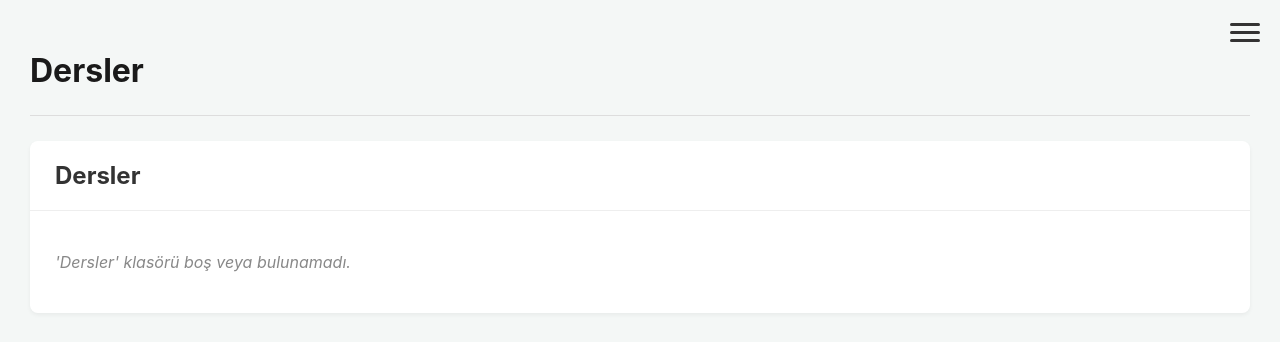
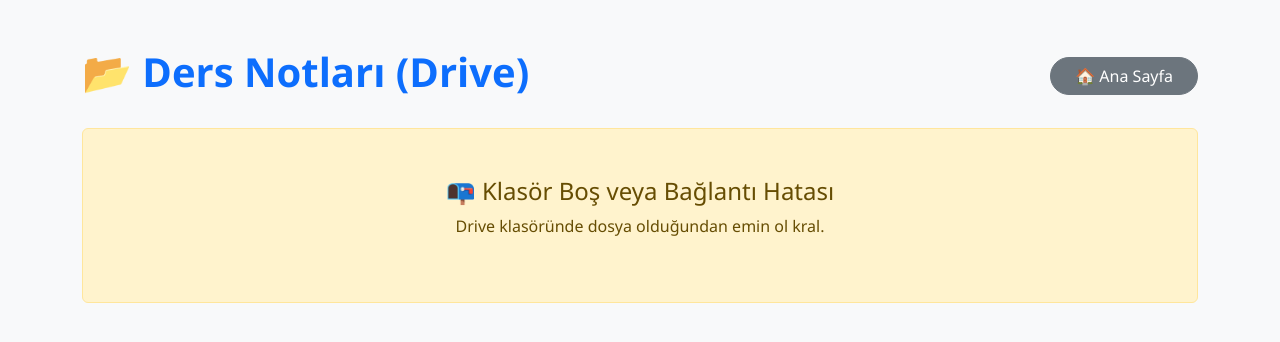
Before and after one commit to Sarbay870/sarbay-web-sitem, a Flask app: template templates/dersler.html in a window 1280 px wide. Shown: the top 342 px of the page. Run offline with Flask 3, Linux system fonts and the light colour scheme; the template is opened without the code that fills it, so the values that code supplies are empty.

Commit message:
Update dersler.html

```diff
--- a/templates/dersler.html
+++ b/templates/dersler.html
@@ -1,46 +1,60 @@
-<!-- YENİ DERSLER.HTML (Sarı Klasör Simgesi Geri Getirildi) -->
-{% extends "layout.html" %}
+<!DOCTYPE html>
+<html lang="tr">
+<head>
+    <meta charset="UTF-8">
+    <title>Ders Notları</title>
+    <link href="https://cdn.jsdelivr.net/npm/bootstrap@5.3.0/dist/css/bootstrap.min.css" rel="stylesheet">
+    <style>
+        body { background-color: #f8f9fa; font-family: 'Segoe UI', sans-serif; }
+        .file-card {
+            background: white; border-radius: 15px; padding: 15px;
+            box-shadow: 0 4px 6px rgba(0,0,0,0.05); transition: all 0.3s ease;
+            display: flex; align-items: center; text-decoration: none; color: #333;
+            border: 1px solid #eee; height: 100%;
+        }
+        .file-card:hover { transform: translateY(-5px); box-shadow: 0 8px 15px rgba(0,0,0,0.1); border-color: #0d6efd; color: #0d6efd; }
+        .icon-box {
+            width: 50px; height: 50px; margin-right: 15px;
+            display: flex; align-items: center; justify-content: center;
+        }
+        .icon-box img { max-width: 100%; max-height: 100%; object-fit: contain; }
+        .file-name { font-weight: 600; font-size: 1.1rem; }
+    </style>
+</head>
+<body>
 
-{% block content %}
+<div class="container py-5">
+    <div class="d-flex justify-content-between align-items-center mb-4">
+        <h1 class="fw-bold text-primary">📂 Ders Notları (Drive)</h1>
+        <a href="/" class="btn btn-secondary rounded-pill px-4">🏠 Ana Sayfa</a>
+    </div>
 
-<!-- 1. Başlık -->
-<h1>Dersler</h1>
-<hr>
+    {% if dosya_listesi %}
+        <div class="row g-3">
+            {% for dosya in dosya_listesi %}
+            <div class="col-md-6 col-lg-4">
+                <a href="{{ dosya.link }}" class="file-card" target="_blank">
 
-<!-- 2. Dosya Listesi (Yeni Kart Tasarımı) -->
-<div class="card">
-    <div class="card-header">
-        <h2>Dersler</h2>
-    </div>
-    <div class="list-group">
-        {% if dosya_listesi %}
-            {% for dosya in dosya_listesi %}
-                <!-- Her liste elemanı tıklanabilir bir karttır -->
-                <a href="{{ dosya.link }}" target="_blank" class="list-group-item drive-link">
+                    <div class="icon-box">
+                        {% if dosya.logo %}
+                            <img src="{{ dosya.logo }}" alt="logo">
+                        {% else %}
+                            <span style="font-size: 30px;">📄</span>
+                        {% endif %}
+                    </div>
 
-                    <span style="display: flex; align-items: center;">
-
-                        <!-- YENİ: Logo Yeri ve Geri Dönen Sarı Klasör Simgesi -->
-                        {% if dosya.logo %}
-                            <!-- Logo varsa, logoyu göster -->
-                            <img src="{{ dosya.logo }}" alt="{{ dosya.ad }} Logosu" style="width: 24px; height: 24px; margin-right: 15px; border-radius: 4px; object-fit: contain;">
-                        {% else %}
-                            <!-- Logo yoksa, sarı klasör emojisini göster -->
-                             <span style="font-size: 20px; margin-right: 15px;">📁</span>
-                        {% endif %}
-
-                        <!-- Dosya adı -->
-                        <span style="font-size: 1.1em;">{{ dosya.ad }}</span>
-                    </span>
-
+                    <div class="file-name">{{ dosya.ad }}</div>
                 </a>
+            </div>
             {% endfor %}
-        {% else %}
-            <div class="card-content">
-                <p class="yok">'Dersler' klasörü boş veya bulunamadı.</p>
-            </div>
-        {% endif %}
-    </div>
+        </div>
+    {% else %}
+        <div class="alert alert-warning text-center py-5">
+            <h4>📭 Klasör Boş veya Bağlantı Hatası</h4>
+            <p>Drive klasöründe dosya olduğundan emin ol kral.</p>
+        </div>
+    {% endif %}
 </div>
 
-{% endblock %}
+</body>
+</html>
```
